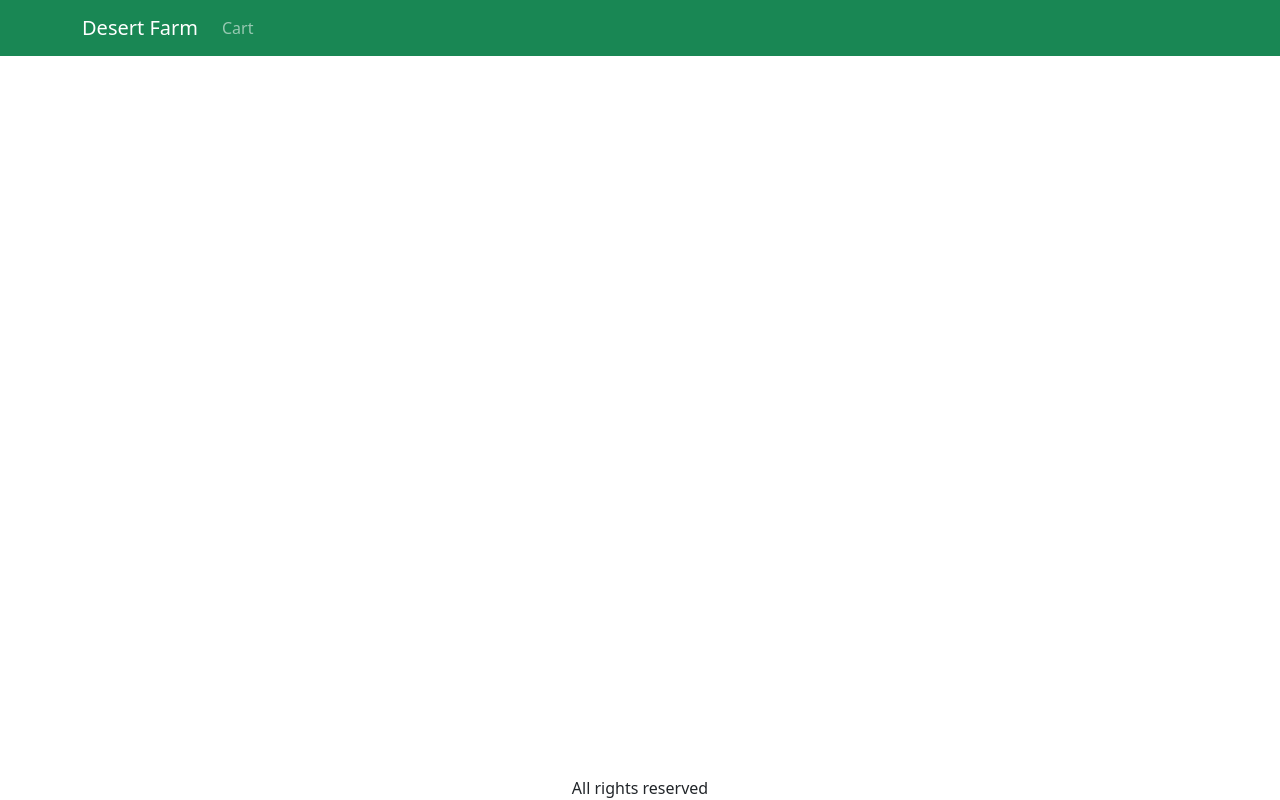
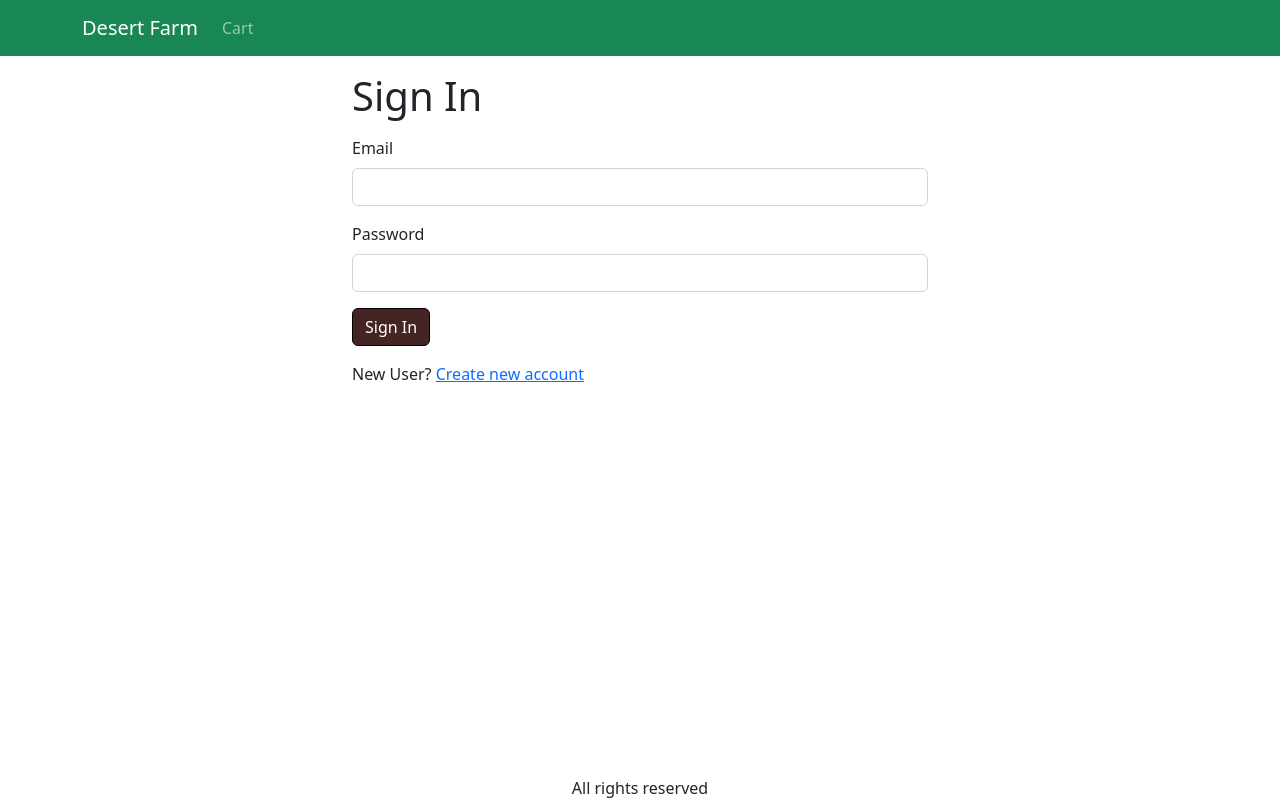
Before and after one commit to KhalidAbdu/Desert-Farm-Frontend, a React (Vite) app: page /signin in a window 1280 px wide. Built offline with nearby package versions, Linux system fonts and the light colour scheme.

Commit message:
SigninPage

```diff
--- a/src/App.jsx
+++ b/src/App.jsx
@@ -6,6 +6,7 @@
 import { useContext } from 'react';
 import { Store } from './Store';
 import CartPage from './pages/CartPage';
+import SigninPage from './pages/SigninPage';
 
 function App() {
   const { state } = useContext(Store);
@@ -37,6 +38,7 @@
             <Route path="/" element={<HomePage />} />
             <Route path="/product/:slug" element={<ProductPage />} />
             <Route path="/cart" element={<CartPage />} />
+            <Route path="/signin" element={<SigninPage />} />
           </Routes>
         </Container>
       </main>
--- a/src/index.css
+++ b/src/index.css
@@ -33,3 +33,6 @@
 .img-thumbnail {
   height: 80px;
 }
+.small-container {
+  max-width: 600px;
+}
--- /dev/null
+++ b/src/pages/SigninPage.jsx
@@ -0,0 +1,38 @@
+import { Button, Container, Form } from 'react-bootstrap';
+import { Helmet } from 'react-helmet-async';
+import { Link, useLocation } from 'react-router-dom';
+
+function SigninPage() {
+  const { search } = useLocation();
+  const redirectInUrl = new URLSearchParams(search).get('redirect');
+  const redirect = redirectInUrl ? redirectInUrl : '/';
+  return (
+    <div>
+      <Container className="small-container">
+        <Helmet>
+          <title>Sign In</title>
+        </Helmet>
+        <h1 className="my-3">Sign In</h1>
+        <Form>
+          <Form.Group className="mb-3" controlId="email">
+            <Form.Label>Email</Form.Label>
+            <Form.Control type="email" required />
+          </Form.Group>
+          <Form.Group className="mb-3" controlId="password">
+            <Form.Label>Password</Form.Label>
+            <Form.Control type="password" required />
+          </Form.Group>
+          <div className="mb-3">
+            <Button type="submit">Sign In</Button>
+          </div>
+          <div className="mb-3">
+            New User?{' '}
+            <Link to={`/signup?redirect=${redirect}`}>Create new account</Link>
+          </div>
+        </Form>
+      </Container>
+    </div>
+  );
+}
+
+export default SigninPage;
```
